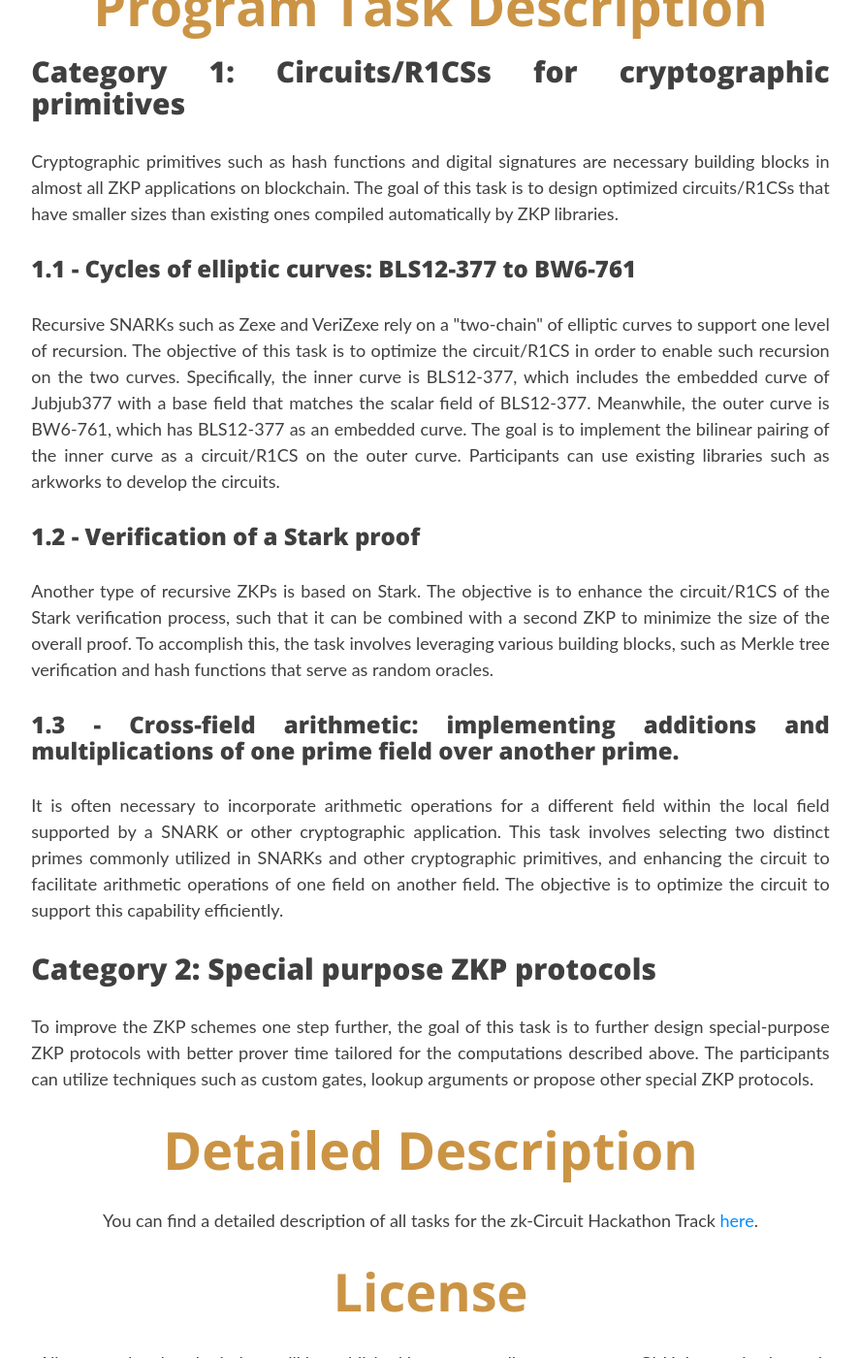
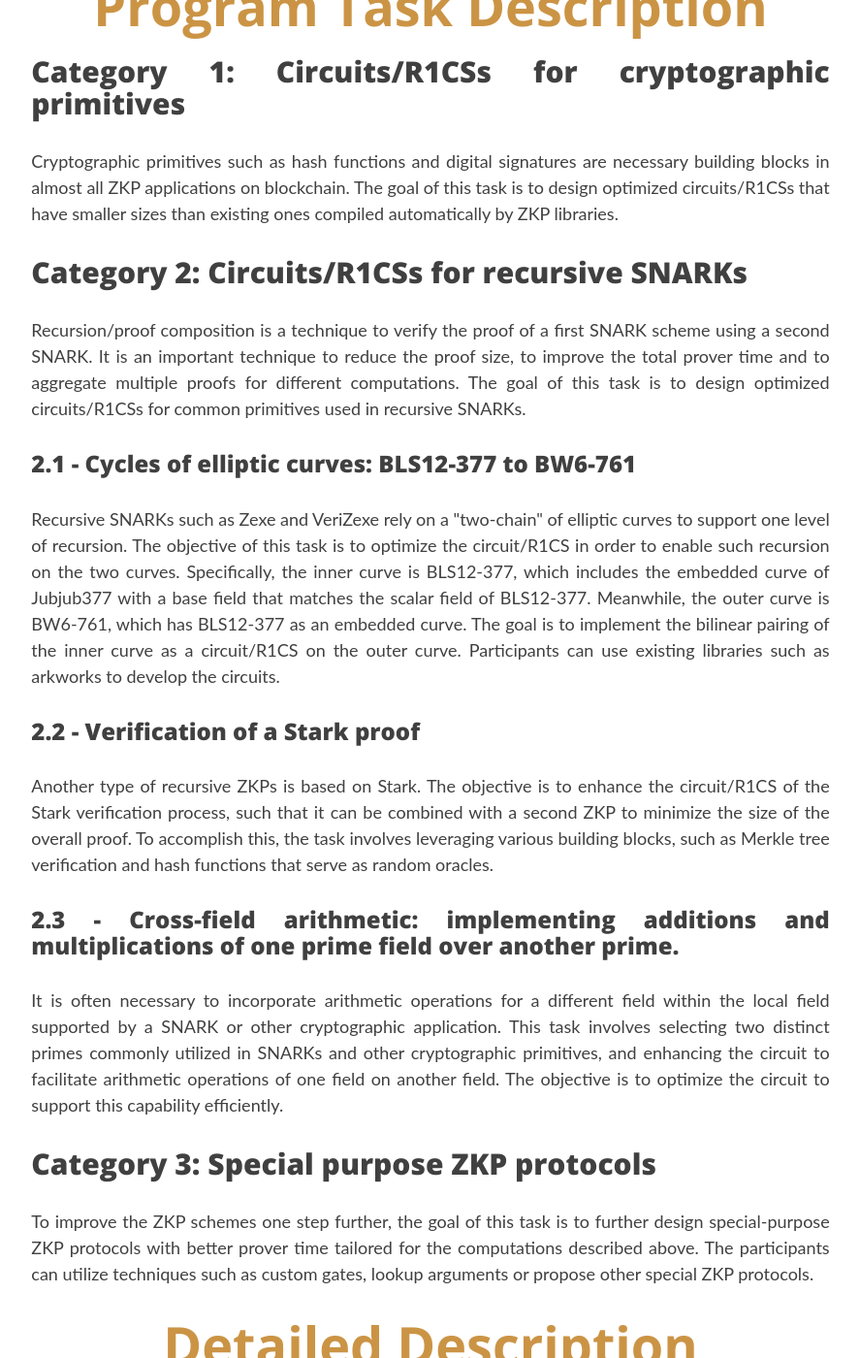
Before and after one commit to rdi-berkeley/zkp-web3-hackathon, a Jekyll site: the page built from _tracks/zk_circuit_track.md, in a window 1280 px wide and 1400 px high, scrolled down 1082 px. Shown: the whole window at 97% size, without its empty margins (196-1083 px from the left). Built offline with Jekyll 4.4.1, drawn with Linux system fonts in a browser that asks for light colours; nearby versions of some CDN libraries; comment, search, counter and statistics services are not loaded.

Commit message:
Fix circuits track

```diff
--- a/_tracks/zk_circuit_track.md
+++ b/_tracks/zk_circuit_track.md
@@ -56,18 +56,24 @@ li {
     <p>Cryptographic primitives such as hash functions and digital signatures are necessary building blocks in almost all ZKP applications on blockchain. The goal of this task is to design optimized circuits/R1CSs that have smaller sizes than existing ones compiled automatically by ZKP libraries.
     </p>
 
-    <h3>1.1 - Cycles of elliptic curves: BLS12-377 to BW6-761</h3>
+
+    <h2>Category 2: Circuits/R1CSs for recursive SNARKs</h2>
+
+    <p>Recursion/proof composition is a technique to verify the proof of a first SNARK scheme using a second SNARK. It is an important technique to reduce the proof size, to improve the total prover time and to aggregate multiple proofs for different computations. The goal of this task is to design optimized circuits/R1CSs for common primitives used in recursive SNARKs.
+    </p>
+
+    <h3>2.1 - Cycles of elliptic curves: BLS12-377 to BW6-761</h3>
 
     <p>Recursive SNARKs such as Zexe and VeriZexe rely on a "two-chain" of elliptic curves to support one level of recursion. The objective of this task is to optimize the circuit/R1CS in order to enable such recursion on the two curves. Specifically, the inner curve is BLS12-377, which includes the embedded curve of Jubjub377 with a base field that matches the scalar field of BLS12-377. Meanwhile, the outer curve is BW6-761, which has BLS12-377 as an embedded curve. The goal is to implement the bilinear pairing of the inner curve as a circuit/R1CS on the outer curve. Participants can use existing libraries such as arkworks to develop the circuits. </p>
 
-    <h3>1.2 - Verification of a Stark proof</h3>
+    <h3>2.2 - Verification of a Stark proof</h3>
     <p>Another type of recursive ZKPs is based on Stark. The objective is to enhance the circuit/R1CS of the Stark verification process, such that it can be combined with a second ZKP to minimize the size of the overall proof. To accomplish this, the task involves leveraging various building blocks, such as Merkle tree verification and hash functions that serve as random oracles.
     </p>
 
-    <h3>1.3 - Cross-field arithmetic: implementing additions and multiplications of one prime field over another prime. </h3>
+    <h3>2.3 - Cross-field arithmetic: implementing additions and multiplications of one prime field over another prime. </h3>
     <p> It is often necessary to incorporate arithmetic operations for a different field within the local field supported by a SNARK or other cryptographic application. This task involves selecting two distinct primes commonly utilized in SNARKs and other cryptographic primitives, and enhancing the circuit to facilitate arithmetic operations of one field on another field. The objective is to optimize the circuit to support this capability efficiently. </p>
 
-    <h2>Category 2: Special purpose ZKP protocols</h2>
+    <h2>Category 3: Special purpose ZKP protocols</h2>
     <p>To improve the ZKP schemes one step further, the goal of this task is to further design special-purpose ZKP protocols with better prover time tailored for the computations described above. The participants can utilize techniques such as custom gates, lookup arguments or propose other special ZKP protocols.
     </p>
 </div>
```
